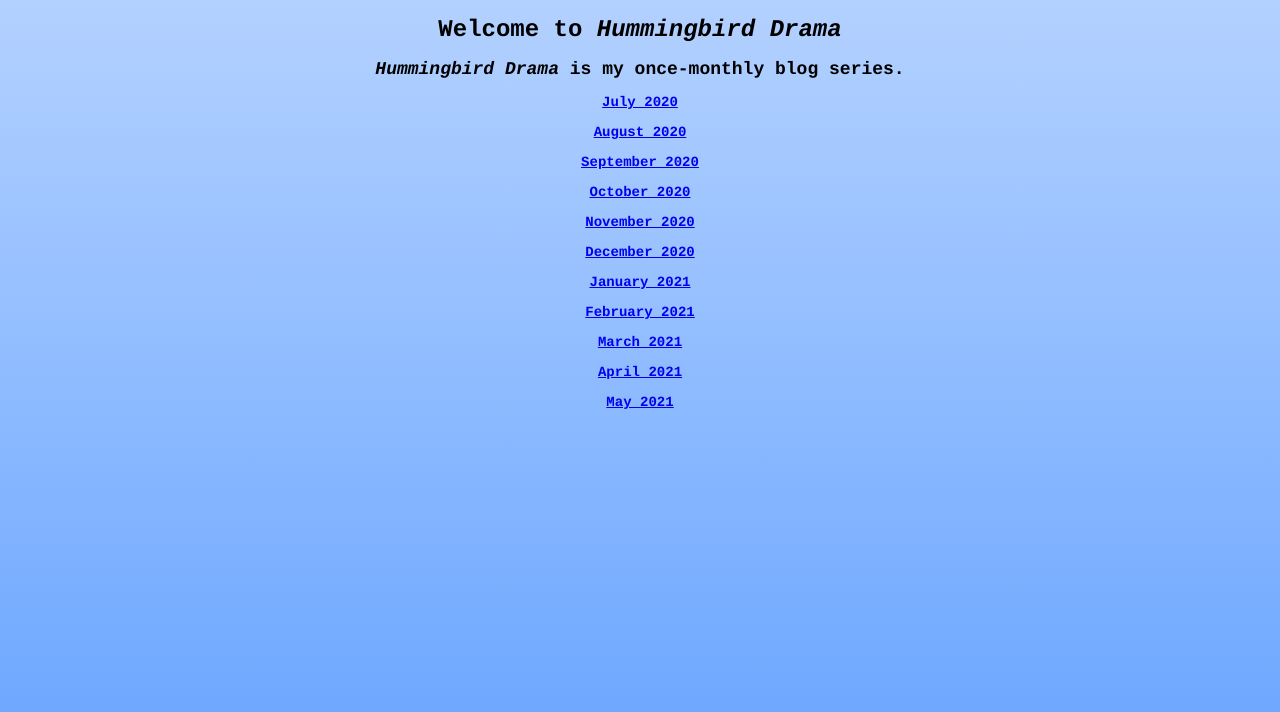
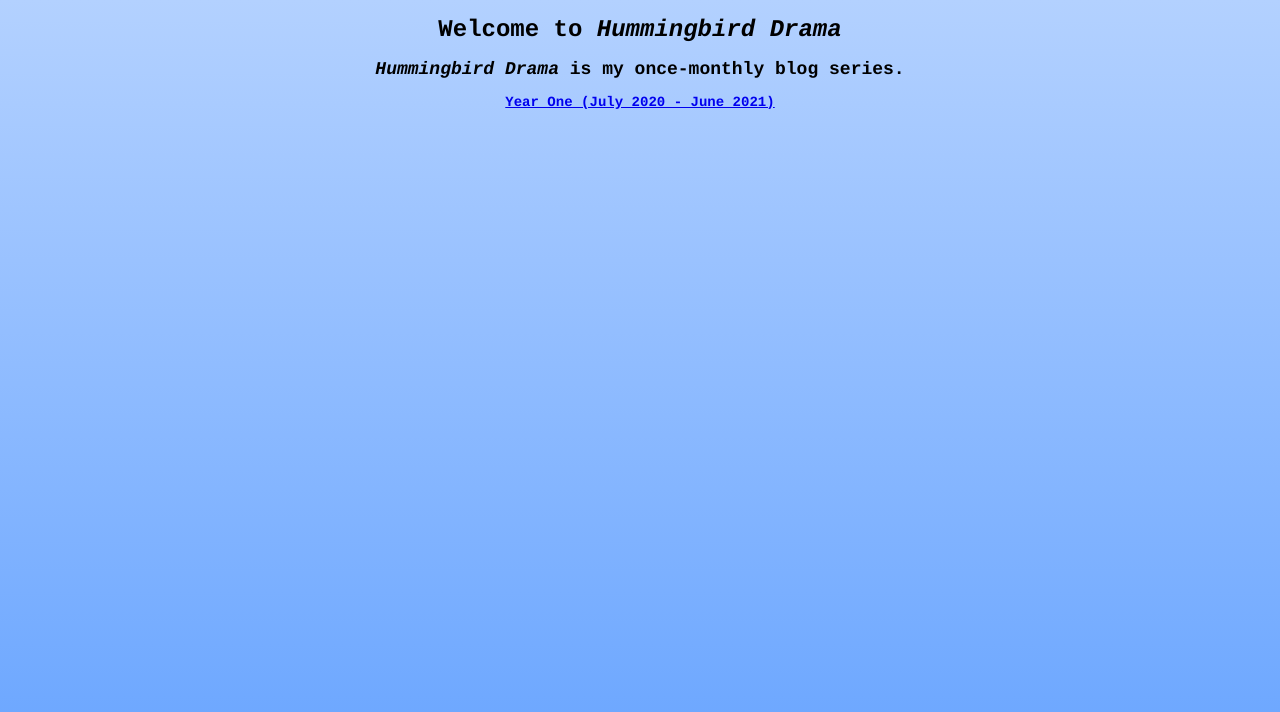
Before and after one commit to gregnero/gregnero.github.io, a plain HTML site: page hummingbird_drama.html in a window 1280 px wide. Drawn offline with Linux system fonts and the light colour scheme.

Commit message:
hd year one

```diff
--- a/hummingbird_drama.html
+++ b/hummingbird_drama.html
@@ -21,17 +21,7 @@
   <h1>Welcome to <i>Hummingbird Drama</i></h1>
   <h2><i>Hummingbird Drama</i> is my once-monthly blog series.</h2>
 
-  <h3><a href = "./hummingbird_drama/july_2020.pdf">July 2020</a></h3>
-  <h3><a href = "./hummingbird_drama/august_2020.pdf">August 2020</a></h3>
-  <h3><a href = "./hummingbird_drama/september_2020.pdf">September 2020</a></h3>
-  <h3><a href = "./hummingbird_drama/october_2020.pdf">October 2020</a></h3>
-  <h3><a href = "./hummingbird_drama/november_2020.pdf">November 2020</a></h3>
-  <h3><a href = "./hummingbird_drama/december_2020.pdf">December 2020</a></h3>
-  <h3><a href = "./hummingbird_drama/january_2021.pdf">January 2021</a></h3>
-  <h3><a href = "./hummingbird_drama/february_2021.pdf">February 2021</a></h3>
-  <h3><a href = "./hummingbird_drama/march_2021.pdf">March 2021</a></h3>
-  <h3><a href = "./hummingbird_drama/april_2021.pdf">April 2021</a></h3>
-  <h3><a href = "./hummingbird_drama/may_2021.pdf">May 2021</a></h3>
+  <h3><a href = "./hummingbird_drama/year_one/hummingbird_drama_year_one.pdf">Year One (July 2020 - June 2021)</a></h3>
 
 </body>
 
```
Also changed, not shown: 27 other files.
